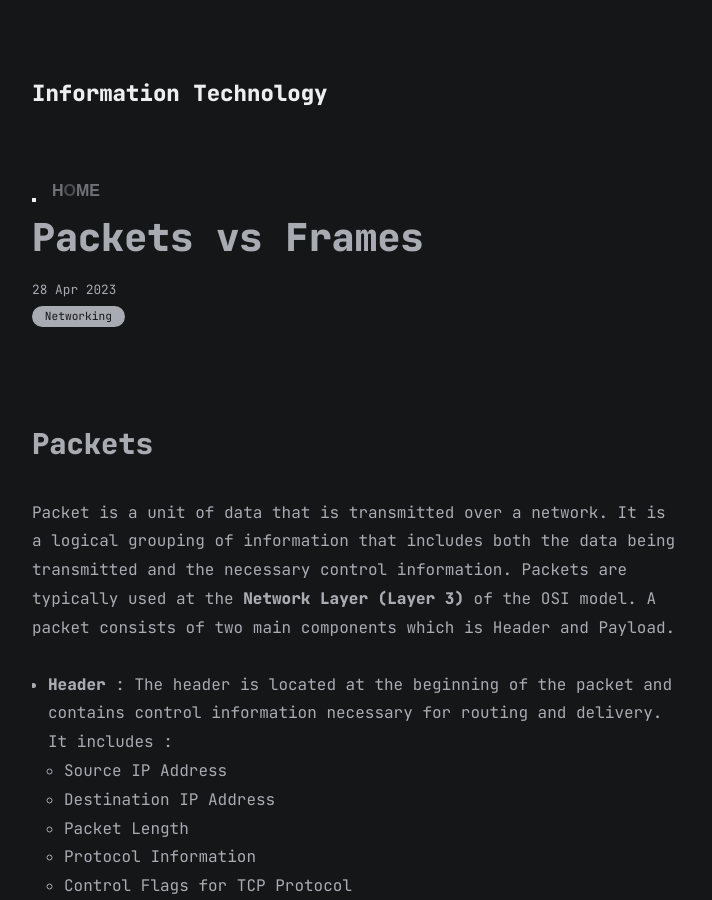
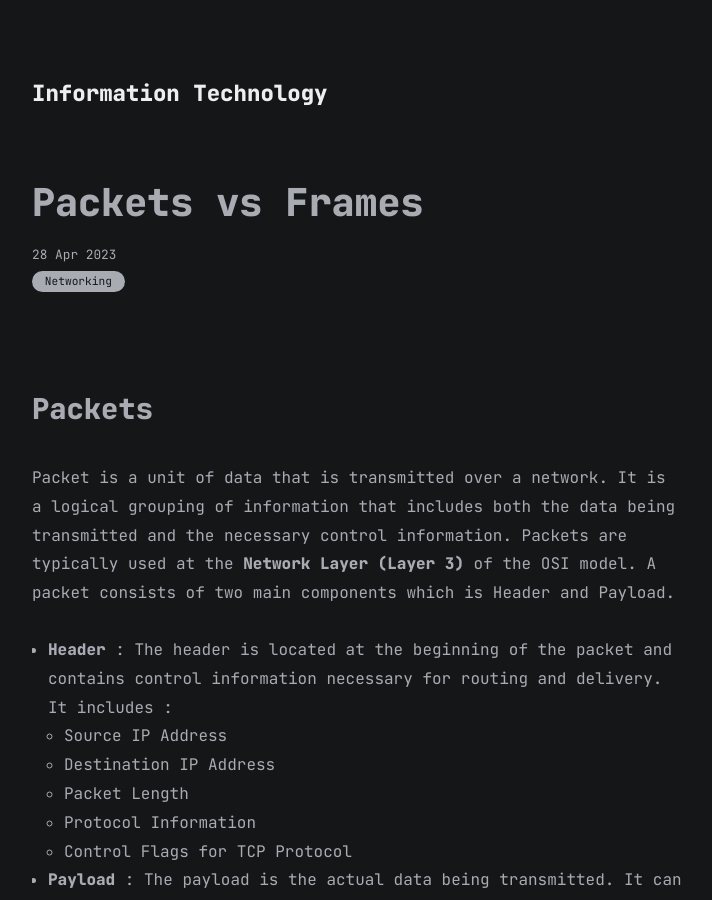
Before and after one commit to faridarif/faridarif.github.io, a Jekyll site: the page built from all_collections/_posts/2023-04-28-packets-vs-frames.md, in a window 1280 px wide and 900 px high. Shown: the whole window, without its empty margins (283-995 px from the left). Built offline with Jekyll 4.4.1, drawn with Linux system fonts in a browser that asks for light colours.

Commit message:
Update post.html

```diff
--- a/_layouts/post.html
+++ b/_layouts/post.html
@@ -4,7 +4,6 @@
   <body>
     <main>
       {% include header.html %}
-      {% include home-button.html %}
       <section class="article">
         <div class="article-header">
           <h2 class="article-title">{{page.title}}</h2>
@@ -17,7 +16,6 @@
         </div>
         <div class="content">{{content}}</div>
       </section>
-      {% include home-button.html %}
       {% include footer.html %}
     </main>
     {% include category-modal.html%}
```
